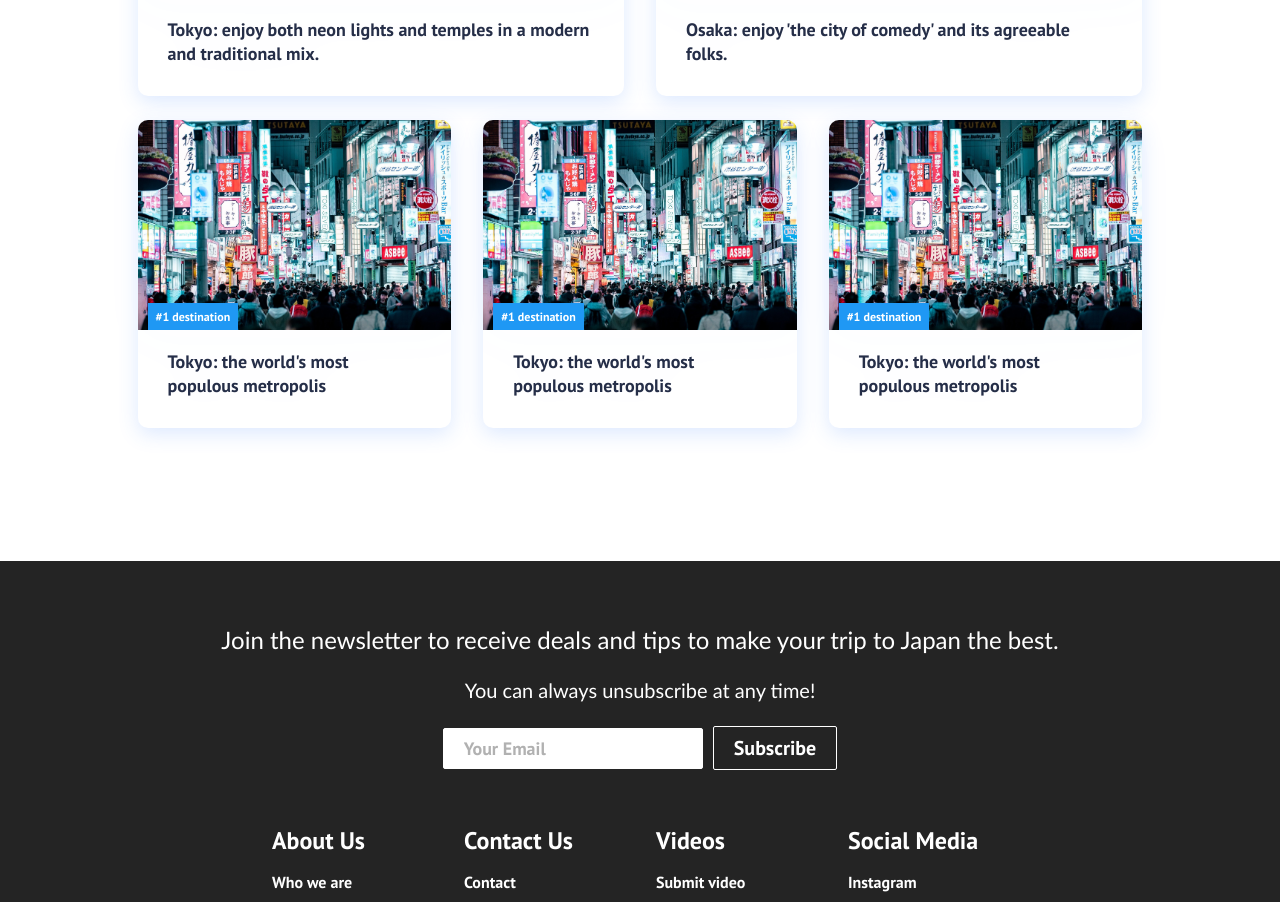
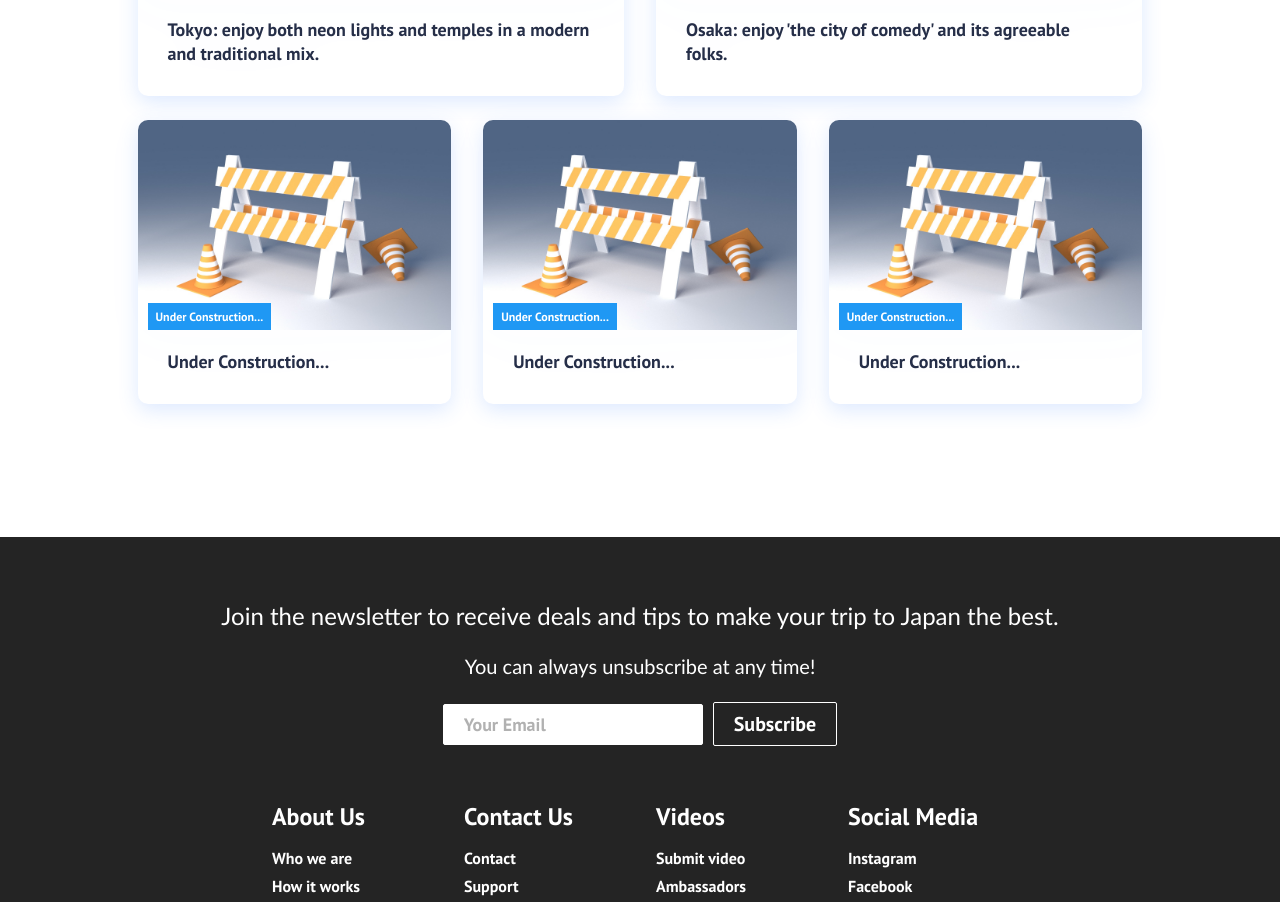
Before and after one commit to juan-serrano-soria/ryokou, a React (Create React App) app: page / in a window 1280 px wide. Shown: the part 1364-2266 px from the top of the page. Built offline with nearby package versions, Linux system fonts and the light colour scheme.

Commit message:
under construction cards + style

```diff
--- a/src/App.css
+++ b/src/App.css
@@ -60,3 +60,17 @@
   color: #fff;
   font-size: 100px;
 }
+
+@media screen and (max-width: 760px) {
+
+  .services,
+  .products,
+  .sign-up,
+  .under-construction {
+    font-size: 70px;
+  }
+}
+
+@media screen and (max-width: 560px) {
+
+}
--- a/src/components/Cards.js
+++ b/src/components/Cards.js
@@ -25,21 +25,21 @@ function Cards() {
           </ul>
           <ul className='cards__items'>
             <Carditem
-              src='/images/tokyo.jpg'
-              text="Tokyo: the world's most populous metropolis"
-              label='#1 destination'
+              src='/images/under-construction.jpg'
+              text="Under Construction..."
+              label='Under Construction...'
               path='/under-construction'
             />
             <Carditem
-              src='/images/tokyo.jpg'
-              text="Tokyo: the world's most populous metropolis"
-              label='#1 destination'
+              src='/images/under-construction.jpg'
+              text="Under Construction..."
+              label='Under Construction...'
               path='/under-construction'
             />
             <Carditem
-              src='/images/tokyo.jpg'
-              text="Tokyo: the world's most populous metropolis"
-              label='#1 destination'
+              src='/images/under-construction.jpg'
+              text="Under Construction..."
+              label='Under Construction...'
               path='/under-construction'
             />
           </ul>
--- a/src/components/Footer.css
+++ b/src/components/Footer.css
@@ -103,7 +103,7 @@
 }
 
 .social-icon-link.github:hover {
-  color: #e9e9e9c4;
+  color: #9258ffc4;
   transition: 0.3s ease-out;
 }
 
```
Also changed, not shown: public/images/under-construction.jpg (added).
